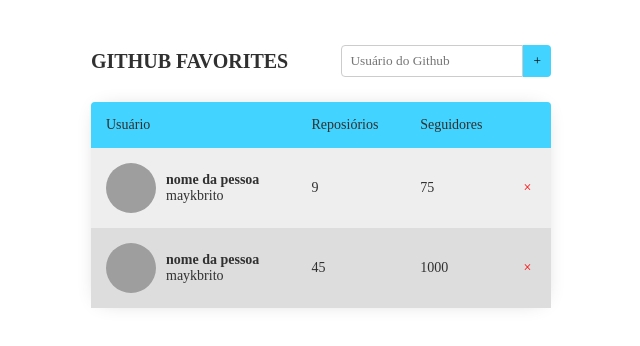
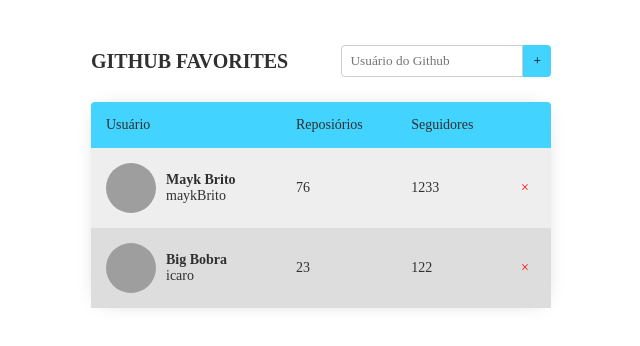
Before and after one commit to Icaro-Felizardo/GithubFavorites, a plain HTML site: page github-favorites/index.html in a window 1280 px wide. Shown: the whole page, without its empty margins (319-959 px from the left). Drawn offline with Linux system fonts and the light colour scheme; grey boxes are pictures that could not be loaded.

Commit message:
criando html com js

```diff
--- a/github-favorites/index.html
+++ b/github-favorites/index.html
@@ -5,6 +5,8 @@
     <meta name="viewport" content="width=device-width, initial-scale=1.0">
     <title>Document</title>
     <link rel="stylesheet" href="style.css">
+
+    <script src="js/main.js" type="module" defer></script>
 </head>
 <body>
 
@@ -26,39 +28,6 @@
                 </tr>
             </thead>
             <tbody>
-                <tr>
-                    <td class="user">
-                        <img src="https://github.com/maykbrito.png" alt="">
-                        <a href="https://github.com/maykbrito" target="_blank"><p>nome da pessoa</p><span>maykbrito</span></a>
-                    </td>
-                    <td class="repositories">
-                        9
-                    </td>
-                    <td class="followers">
-                        75
-                    </td>
-                    <td>
-                        <button class="remove">&times;</button>
-                    </td>
-
-                </tr>
-
-                <tr>
-                    <td class="user">
-                        <img src="https://github.com/maykbrito.png" alt="">
-                        <a href="https://github.com/maykbrito" target="_blank"><p>nome da pessoa</p><span>maykbrito</span></a>
-                    </td>
-                    <td class="repositories">
-                        45
-                    </td>
-                    <td class="followers">
-                        1000
-                    </td>
-                    <td>
-                        <button class="remove">&times;</button>
-                    </td>
-
-                </tr>
             </tbody>
         </table>
     </div>
--- /dev/null
+++ b/github-favorites/js/favorites.js
@@ -0,0 +1,82 @@
+export class Favorites{
+    constructor(root){
+        this.root = document.querySelector(root)
+        this.load()
+    }
+
+    load(){
+
+        this.entries = [{
+            login: 'maykBrito',
+            name: 'Mayk Brito',
+            public_repos: '76',
+            followers: '1233'
+        },
+
+        {
+            login: 'icaro',
+            name: 'Big Bobra',
+            public_repos: '23',
+            followers: '122'
+        }]
+    }
+}
+
+export class FavoritesView extends Favorites{
+
+    constructor(root){
+        super(root)
+
+        this.tbody = this.root.querySelector('table tbody')
+
+        this.update()
+
+    }
+
+    update(){
+        this.removeAllTr()
+
+        this.entries.forEach(user => {
+            const row = this.createRow()
+
+            row.querySelector('.user img').src = `https://github.com/${user.login}.png`
+            row.querySelector('.user p').textContent = user.name
+            row.querySelector('.user span').textContent = user.login
+            row.querySelector('.repositories').textContent = user.public_repos
+            row.querySelector('.followers').textContent = user.followers
+
+            this.tbody.append(row)
+        })
+
+    }
+
+    createRow(){
+        const tr = document.createElement('tr')
+
+        tr.innerHTML = `
+
+                    <td class="user">
+                        <img src="https://github.com/maykbrito.png" alt="">
+                        <a href="https://github.com/maykbrito" target="_blank"><p>nome da pessoa</p><span>maykbrito</span></a>
+                    </td>
+                    <td class="repositories">
+                        9
+                    </td>
+                    <td class="followers">
+                        75
+                    </td>
+                    <td>
+                        <button class="remove">&times;</button>
+                    </td>
+        `
+        return tr;
+    }
+
+    removeAllTr(){
+
+        this.tbody.querySelectorAll('tr').forEach((tr) => {
+            tr.remove()
+        })
+    }
+
+}
--- /dev/null
+++ b/github-favorites/js/main.js
@@ -0,0 +1,3 @@
+import { FavoritesView } from "./favorites.js";
+
+new FavoritesView('.app')
```
